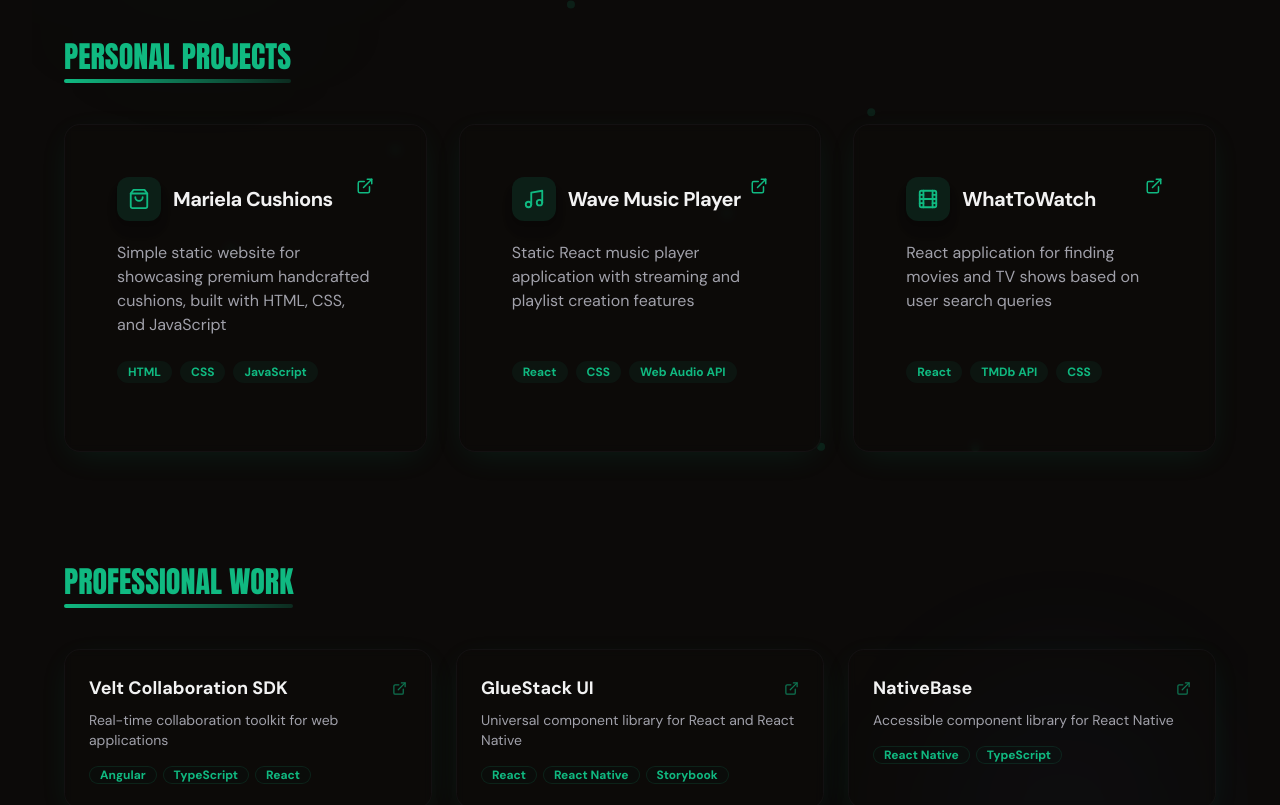
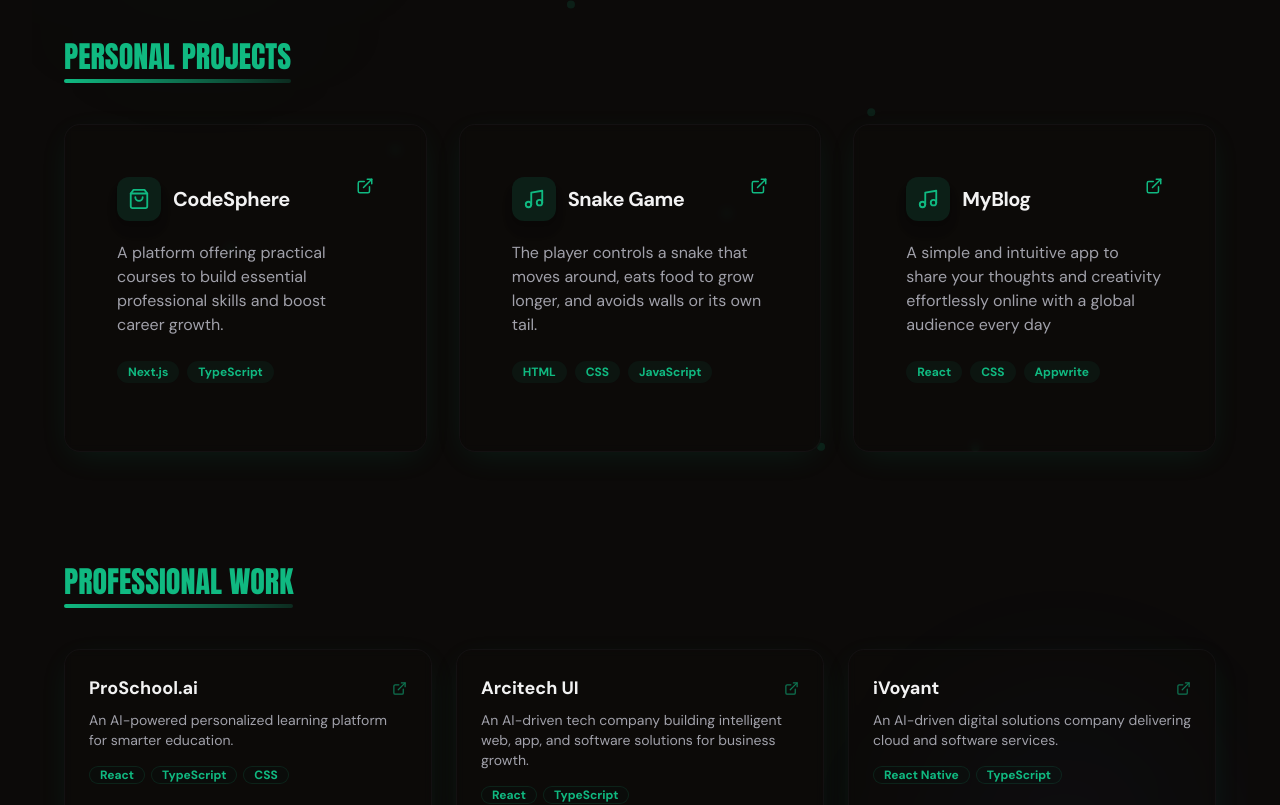
Before and after one commit to Shivamjain2204/shivam-portfolio, a React (Vite) app: page / in a window 1280 px wide. Shown: the part 1099-1904 px from the top of the page. Built offline with nearby package versions, Linux system fonts and the light colour scheme.

Commit message:
Projects

```diff
--- a/src/components/Projects.tsx
+++ b/src/components/Projects.tsx
@@ -12,49 +12,49 @@ const Projects = () => {
 
   const personalProjects = [
     {
-      title: "Mariela Cushions",
-      description: "Simple static website for showcasing premium handcrafted cushions, built with HTML, CSS, and JavaScript",
-      tech: ["HTML", "CSS", "JavaScript"],
+      title: "CodeSphere",
+      description: "A platform offering practical courses to build essential professional skills and boost career growth.",
+      tech: ["Next.js", "TypeScript"],
       icon: ShoppingBag,
       color: "bg-blue-600",
-      link: "https://mariela-cushions.vercel.app/"
+      link: "https://nextjs-project-theta-taupe.vercel.app/"
     },
     {
-      title: "Wave Music Player",
-      description: "Static React music player application with streaming and playlist creation features",
-      tech: ["React", "CSS", "Web Audio API"],
+      title: "Snake Game",
+      description: "The player controls a snake that moves around, eats food to grow longer, and avoids walls or its own tail.",
+      tech: ["HTML", "CSS", "JavaScript"],
       icon: Music,
       color: "bg-purple-600",
-      link: "https://wave-music-player-psi.vercel.app/"
+      link: "snake-game-topaz.vercel.app"
     },
     {
-      title: "WhatToWatch",
-      description: "React application for finding movies and TV shows based on user search queries",
-      tech: ["React", "TMDb API", "CSS"],
-      icon: Film,
-      color: "bg-red-500",
-      link: "https://whattowatch.app"
-    }
+      title: "MyBlog",
+      description: "A simple and intuitive app to share your thoughts and creativity effortlessly online with a global audience every day",
+      tech: ["React", "CSS", "Appwrite"],
+      icon: Music,
+      color: "bg-purple-600",
+      link: "myblog-murex-two.vercel.app"
+    },
   ];
 
   const professionalProjects = [
     {
-      title: "Velt Collaboration SDK",
-      description: "Real-time collaboration toolkit for web applications",
-      tech: ["Angular", "TypeScript", "React"],
-      link: "https://velt.dev"
+      title: "ProSchool.ai",
+      description: "An AI-powered personalized learning platform for smarter education.",
+      tech: ["React", "TypeScript", "CSS"],
+      link: "https://proschool.ai/"
     },
     {
-      title: "GlueStack UI",
-      description: "Universal component library for React and React Native",
-      tech: ["React", "React Native", "Storybook"],
-      link: "https://gluestack.io"
+      title: "Arcitech UI",
+      description: "An AI-driven tech company building intelligent web, app, and software solutions for business growth.",
+      tech: ["React", "TypeScript"],
+      link: "https://arcitech.ai/"
     },
     {
-      title: "NativeBase",
-      description: "Accessible component library for React Native",
+      title: "iVoyant",
+      description: "An AI-driven digital solutions company delivering cloud and software services.",
       tech: ["React Native", "TypeScript"],
-      link: "https://nativebase.io"
+      link: "https://www.ivoyant.com/"
     }
   ];
 
@@ -231,7 +231,7 @@ const Projects = () => {
             transition={{ duration: 0.5 }}
           >
             <a
-              href="https://github.com/mayank-96"
+              href="https://github.com/Shivamjain2204"
               target="_blank"
               rel="noopener noreferrer"
               className="group inline-flex items-center gap-2 text-foreground/90 hover:text-foreground transition-colors px-6 py-3 rounded-full border hover:border-opacity-50"
```
